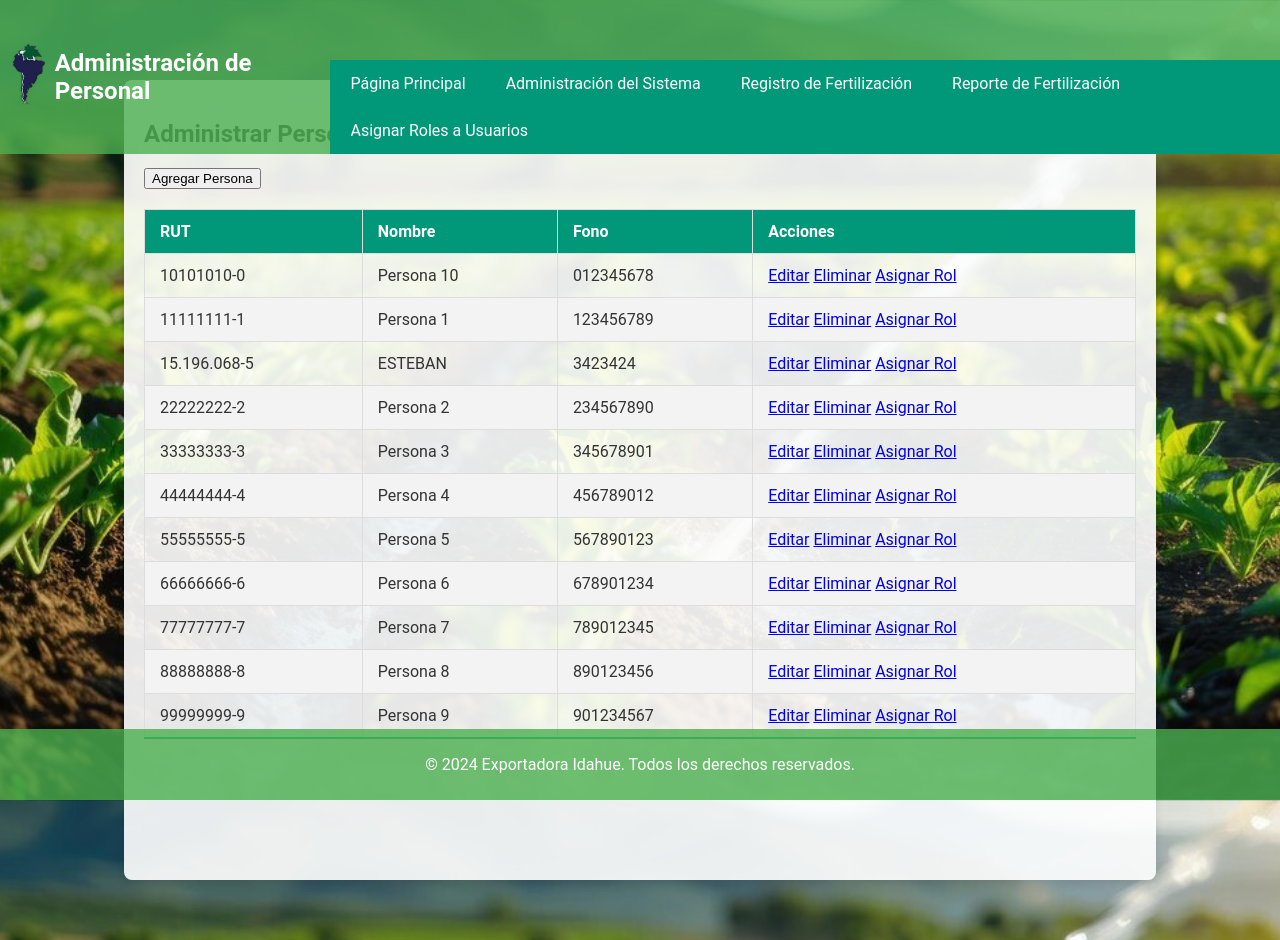
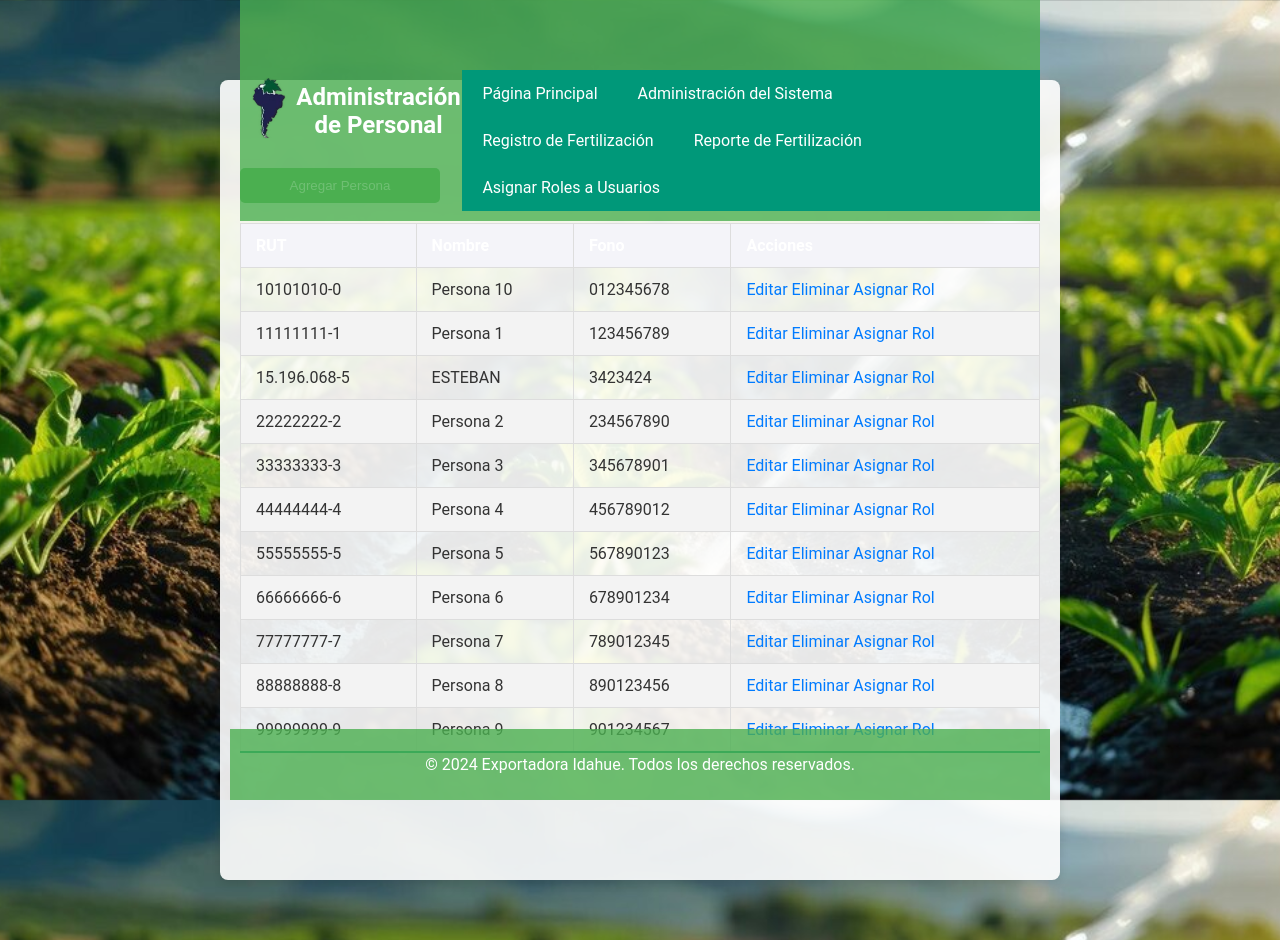
Before and after one commit to ergutier/idahue, a PHP site: page /Admin/personal/Personal.php in a window 1280 px wide. Run offline with PHP 8.4, Linux system fonts and the light colour scheme; data comes from the database, SQL or seed files in the repository.

Commit message:
Update Personal.php

```diff
--- a/Admin/personal/Personal.php
+++ b/Admin/personal/Personal.php
@@ -6,6 +6,13 @@
 $persBiz = new PersBiz();
 $personas = $persBiz->getPersonas();
 $roles = $persBiz->getRoles();
+
+function validateInput($data) {
+    $data = trim($data);
+    $data = stripslashes($data);
+    $data = htmlspecialchars($data);
+    return $data;
+}
 ?>
 <!DOCTYPE html>
 <html lang="es">
@@ -13,6 +20,85 @@
     <meta charset="UTF-8">
     <title>Administración de Personal</title>
     <link rel="stylesheet" href="<?php echo CSS_URL; ?>">
+    <style>
+        body {
+            font-family: Arial, sans-serif;
+            background-color: #f4f4f9;
+        }
+        header, main, footer {
+            max-width: 800px;
+            margin: 0 auto;
+            padding: 20px;
+        }
+        header {
+            background-color: #007BFF;
+            color: white;
+            text-align: center;
+            padding: 10px 0;
+        }
+        h2 {
+            text-align: center;
+        }
+        .form-group {
+            margin-bottom: 15px;
+        }
+        .form-group label {
+            display: block;
+            margin-bottom: 5px;
+        }
+        .form-group input, .form-group select {
+            width: 100%;
+            padding: 8px;
+            box-sizing: border-box;
+        }
+        .button-primary {
+            background-color: #007BFF;
+            color: white;
+            padding: 10px 15px;
+            border: none;
+            cursor: pointer;
+            border-radius: 5px;
+        }
+        .button-primary:hover {
+            background-color: #0056b3;
+        }
+        table {
+            width: 100%;
+            border-collapse: collapse;
+            margin-top: 20px;
+        }
+        table, th, td {
+            border: 1px solid #ddd;
+        }
+        th, td {
+            padding: 10px;
+            text-align: left;
+        }
+        th {
+            background-color: #f4f4f9;
+        }
+        a {
+            text-decoration: none;
+            color: #007BFF;
+        }
+        a:hover {
+            text-decoration: underline;
+        }
+    </style>
+    <script>
+    function validateForm() {
+        var nombre = document.forms["adminForm"]["nombre"].value;
+        if (nombre == "") {
+            alert("El nombre debe ser llenado");
+            return false;
+        }
+        // Agregar más validaciones según sea necesario
+    }
+    function toggleForm() {
+        var form = document.getElementById('addPersonForm');
+        form.style.display = form.style.display === 'none' ? 'block' : 'none';
+    }
+    </script>
 </head>
 <body>
     <?php
@@ -23,12 +109,12 @@
         <h2>Administrar Personas</h2>
 
         <!-- Botón para agregar personas -->
-        <button onclick="document.getElementById('addPersonForm').style.display='block'">Agregar Persona</button>
+        <button class="button-primary" onclick="toggleForm()">Agregar Persona</button>
 
         <!-- Formulario para agregar personas y roles -->
         <div id="addPersonForm" style="display:none;">
             <h2>Agregar Nueva Persona</h2>
-            <form action="Personal.php" method="post">
+            <form name="adminForm" action="Personal.php" method="post" onsubmit="return validateForm()">
                 <div class="form-group">
                     <label for="rut">RUT:</label>
                     <input type="text" name="rut" id="rut" required>
@@ -84,9 +170,9 @@
         </table>
         <?php
         if ($_SERVER["REQUEST_METHOD"] == "POST") {
-            $rut = htmlspecialchars(strip_tags($_POST['rut']));
-            $nombre = htmlspecialchars(strip_tags($_POST['nombre']));
-            $fono = htmlspecialchars(strip_tags($_POST['fono']));
+            $rut = validateInput($_POST['rut']);
+            $nombre = validateInput($_POST['nombre']);
+            $fono = validateInput($_POST['fono']);
             $ROL_id = $_POST['ROL_id'];
 
             $data = [
@@ -100,7 +186,7 @@
             foreach ($ROL_id as $rol) {
                 $roleData = [
                     'PERSONA_rut' => $rut,
-                    'ROL_id' => htmlspecialchars(strip_tags($rol))
+                    'ROL_id' => validateInput($rol)
                 ];
                 $persBiz->assignRole($roleData);
             }
```
